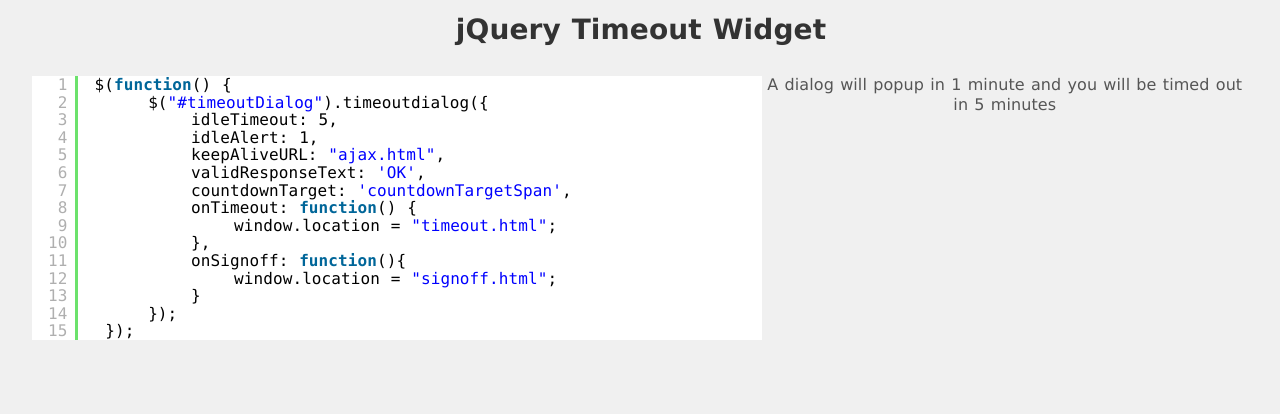
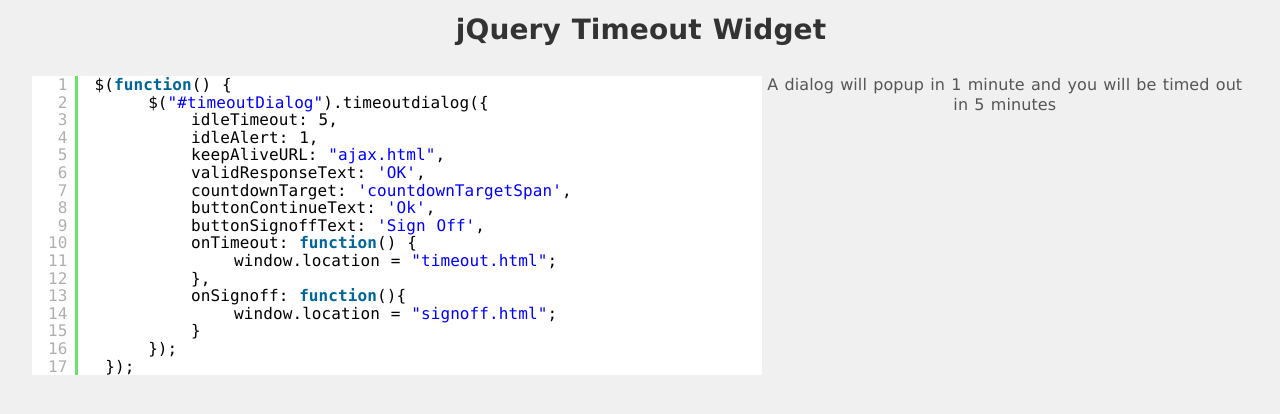
Before and after one commit to ctoestreich/jquery-timeoutdialog, a plain HTML site: page index.html in a window 1280 px wide. Drawn offline with nearby package versions, Linux system fonts and the light colour scheme.

Commit message:
adding button config text

```diff
--- a/index.html
+++ b/index.html
@@ -21,6 +21,8 @@
  		keepAliveURL: "ajax.html",
  		validResponseText: 'OK',
  		countdownTarget: 'countdownTargetSpan',
+ 		buttonContinueText: 'Ok',
+ 		buttonSignoffText: 'Sign Off',
  		onTimeout: function() {
  			window.location = "timeout.html";
  		},
@@ -42,6 +44,8 @@
     		keepAliveURL: "ajax.html",
     		validResponseText: 'OK',
     		countdownTarget: 'countdownTargetSpan',
+    		buttonContinueText: 'Ok',
+ 			buttonSignoffText: 'Sign Off',
     		onTimeout: function() {
     			window.location = "timeout.html";
     		},
--- a/js/ui.timeoutdialog.js
+++ b/js/ui.timeoutdialog.js
@@ -7,7 +7,9 @@
             validResponseText: 'OK',
             countdownTarget: 'countdownTargetSpan',
             onTimeout: null,
-            onSignoff: null
+            onSignoff: null,
+            buttonContinueText: 'OK',
+            buttonSignoffText: 'Sign Off'
         },
         _init: function() {
             this.counter = 0;
@@ -79,6 +81,9 @@
         },
         _createDialog:function(e) {
             var self = this;
+            var btns = {}
+            btns[self.options.buttonContinueText] = function(){ self._pingServer(); self._resetTimer(); jQuery(this).dialog("close"); }
+            btns[self.options.buttonSignoffText] = function(){ self._signoff(); }
             e.dialog({
                 zIndex: 10000,
                 autoOpen: false,
@@ -92,16 +97,7 @@
                     $(".ui-dialog-titlebar-close").hide();
                     $(".ui-dialog-titlebar").hide();
                 },
-                buttons: {
-                    'OK': function() {
-                        self._pingServer();
-                        self._resetTimer();
-                        jQuery(this).dialog("close");
-                    },
-                    'Sign Off': function() {
-                        self._signoff();
-                    }
-                }
+                buttons: btns
             });
         }
     });
```
